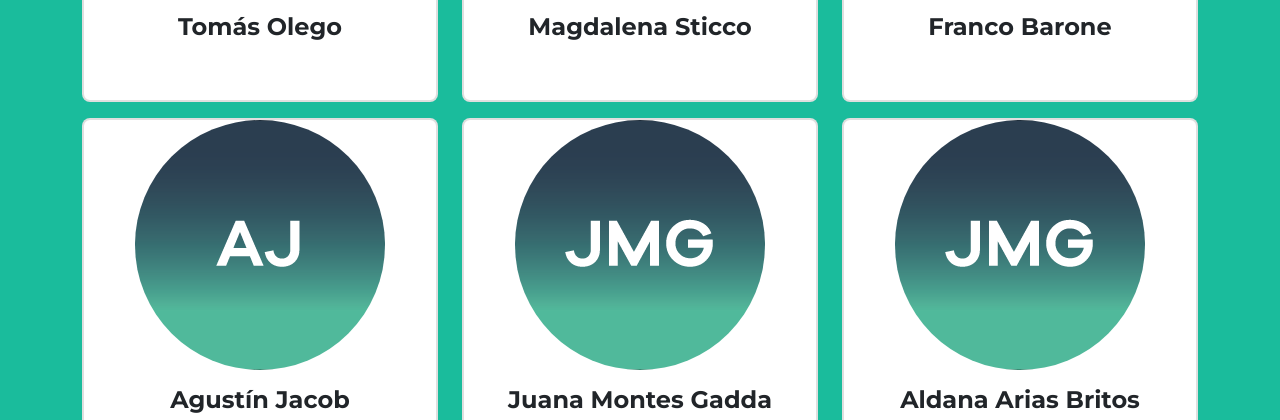
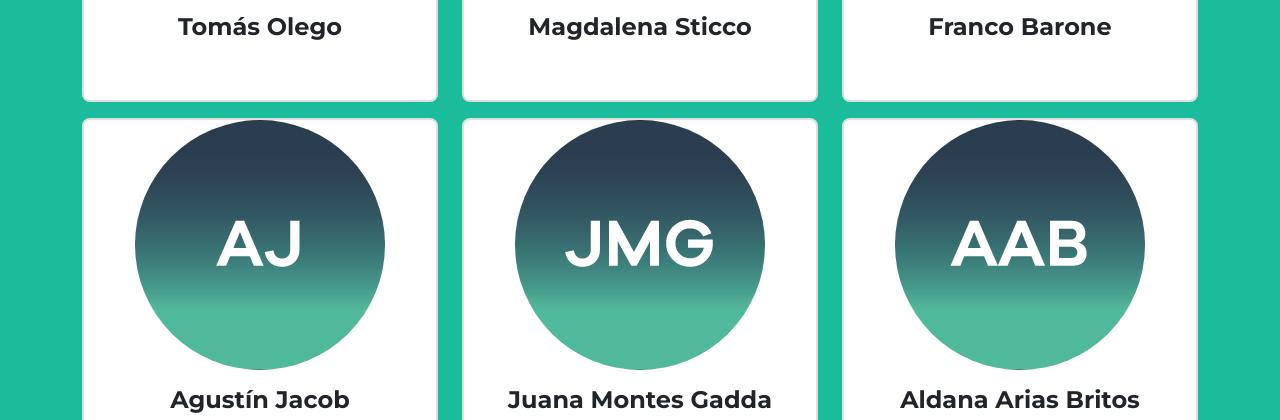
Before and after one commit to juanfstillo/MET4OPFsoc, a plain HTML site: page index.html in a window 1280 px wide. Shown: the part 3569-3989 px from the top of the page. Drawn offline with nearby package versions, Linux system fonts and the light colour scheme.

Commit message:
Update index.html

```diff
--- a/index.html
+++ b/index.html
@@ -354,7 +354,7 @@
                           <div class="card-up indigo"></div>
                           <!--Avatar-->
                           <div class="avatar mx-auto white">
-                            <img src="avatars/jmg.png" class="rounded-circle img-fluid">
+                            <img src="avatars/aab.png" class="rounded-circle img-fluid">
                           </div>
                           <div class="card-body">
                             <!--Name-->
```
